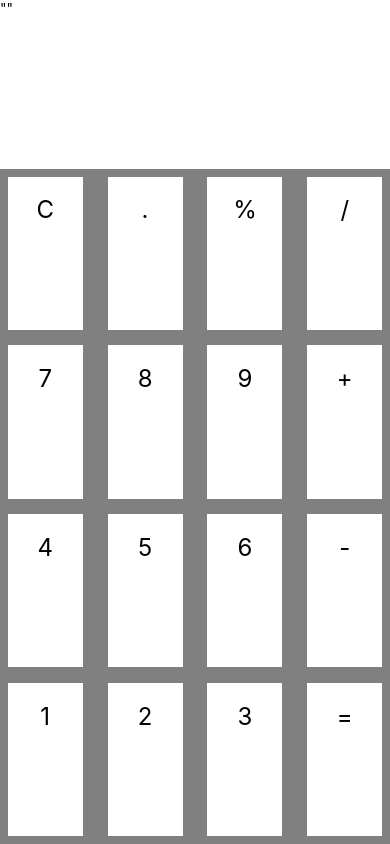
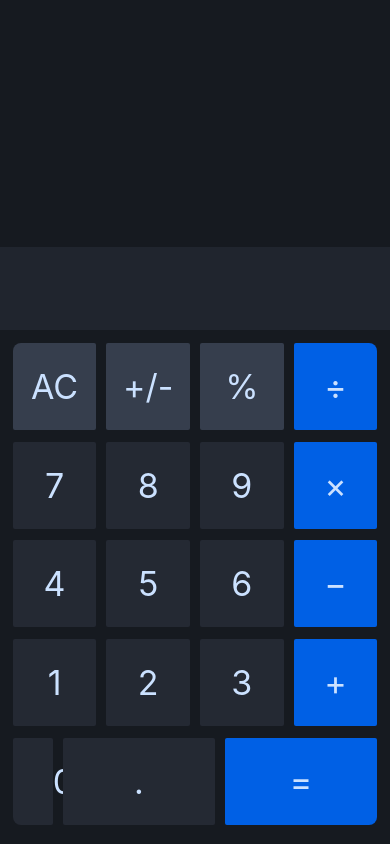
Before and after one commit to maqnitude/react-native-calculator, a React Native app: screen / in a window 390 px wide. Built offline with nearby package versions, Linux system fonts and the light colour scheme.

Commit message:
Improve app UI

```diff
--- a/package.json
+++ b/package.json
@@ -11,7 +11,9 @@
   },
   "dependencies": {
     "react": "18.2.0",
-    "react-native": "0.72.6"
+    "react-native": "0.72.6",
+    "react-native-svg": "^13.14.0",
+    "react-native-svg-transformer": "^1.1.0"
   },
   "devDependencies": {
     "@babel/core": "^7.20.0",
@@ -28,7 +30,7 @@
     "metro-react-native-babel-preset": "0.76.8",
     "prettier": "^2.4.1",
     "react-test-renderer": "18.2.0",
-    "typescript": "4.8.4"
+    "typescript": "^4.8.4"
   },
   "engines": {
     "node": ">=16"
--- a/src/App.tsx
+++ b/src/App.tsx
@@ -1,5 +1,5 @@
 import React, { useState } from 'react';
-import { StyleSheet, Text, View } from 'react-native';
+import { StyleSheet, Text, View, SafeAreaView } from 'react-native';
 
 import Row from './components/Row';
 import Button from './components/Button';
@@ -20,34 +20,42 @@ const CalculatorApp = () => {
   return (
     <View style={styles.container}>
       <View style={styles.displayContainer}>
-        <Text>{JSON.stringify(currentInput)}</Text>
+        <Text style={styles.value}>{currentInput}</Text>
       </View>
-      <View style={styles.buttonContainer}>
+      <View style={styles.semiDisplayContainer}>
+        <Text style={styles.subContent}>{previousInput} {operation}</Text>
+      </View>
+      <SafeAreaView style={styles.buttonContainer}>
         <Row>
-          <Button text="C" onPress={() => handleButtonPress("C")}/>
-          <Button text="." onPress={() => handleButtonPress(".")}/>
-          <Button text="%" onPress={() => handleButtonPress("%")}/>
-          <Button text="/" onPress={() => handleButtonPress("/")}/>
+          <Button theme="secondary top-left-corner" text="AC" onPress={() => handleButtonPress("AC")} />
+          <Button theme="secondary" text="+/-" onPress={() => handleButtonPress("+/-")} />
+          <Button theme="secondary" text="%" onPress={() => handleButtonPress("%")} />
+          <Button theme="primary top-right-corner" text="÷" onPress={() => handleButtonPress("/")} />
         </Row>
         <Row>
-          <Button text="7" onPress={() => handleButtonPress("7")}/>
-          <Button text="8" onPress={() => handleButtonPress("8")}/>
-          <Button text="9" onPress={() => handleButtonPress("9")}/>
-          <Button text="+" onPress={() => handleButtonPress("+")}/>
+          <Button text="7" onPress={() => handleButtonPress("7")} />
+          <Button text="8" onPress={() => handleButtonPress("8")} />
+          <Button text="9" onPress={() => handleButtonPress("9")} />
+          <Button theme="primary" text="×" onPress={() => handleButtonPress("*")} />
         </Row>
         <Row>
-          <Button text="4" onPress={() => handleButtonPress("4")}/>
-          <Button text="5" onPress={() => handleButtonPress("5")}/>
-          <Button text="6" onPress={() => handleButtonPress("6")}/>
-          <Button text="-" onPress={() => handleButtonPress("-")}/>
+          <Button text="4" onPress={() => handleButtonPress("4")} />
+          <Button text="5" onPress={() => handleButtonPress("5")} />
+          <Button text="6" onPress={() => handleButtonPress("6")} />
+          <Button theme="primary" text="−" onPress={() => handleButtonPress("-")} />
         </Row>
         <Row>
-          <Button text="1" onPress={() => handleButtonPress("1")}/>
-          <Button text="2" onPress={() => handleButtonPress("2")}/>
-          <Button text="3" onPress={() => handleButtonPress("3")}/>
-          <Button text="=" onPress={() => handleButtonPress("=")}/>
+          <Button text="1" onPress={() => handleButtonPress("1")} />
+          <Button text="2" onPress={() => handleButtonPress("2")} />
+          <Button text="3" onPress={() => handleButtonPress("3")} />
+          <Button theme="primary" text="+" onPress={() => handleButtonPress("+")} />
         </Row>
-      </View>
+        <Row>
+          <Button theme="bottom-left-corner" size="double" text="0" onPress={() => handleButtonPress("0")} />
+          <Button text="." onPress={() => handleButtonPress(".")} />
+          <Button theme="primary bottom-right-corner" text="=" onPress={() => handleButtonPress("=")} />
+        </Row>
+      </SafeAreaView>
     </View>
   );
 };
@@ -56,16 +64,37 @@ const styles = StyleSheet.create({
   container: {
     flex: 1,
     flexDirection: 'column',
+    backgroundColor: '#161A20',
   },
 
   displayContainer: {
+    flex: 3,
+    justifyContent: 'flex-end',
+  },
+
+  semiDisplayContainer: {
     flex: 1,
-    backgroundColor: 'white',
+    backgroundColor: '#20252E',
+    justifyContent: 'center',
   },
 
   buttonContainer: {
-    flex: 4,
-    backgroundColor: 'gray',
+    flex: 6,
+    marginBottom: '5%',
+  },
+
+  value: {
+    color: '#fff',
+    fontSize: 84,
+    textAlign: 'right',
+  },
+
+  subContent: {
+    textAlign: 'right',
+    color: '#CBE1FF',
+    fontSize: 28,
+    fontWeight: '300',
+    padding: 20,
   },
 });
 
--- a/src/components/Button.js
+++ b/src/components/Button.js
@@ -1,23 +1,91 @@
-import React from "react";
-import { TouchableOpacity, StyleSheet, Text } from "react-native";
+import React from 'react';
+import { TouchableOpacity, StyleSheet, Text, Dimensions } from 'react-native';
+
+const screen = Dimensions.get("window");
+const buttonWidth = screen.width / 4;
 
 const styles = StyleSheet.create({
   text: {
-    color: '#000',
-    fontSize: 24,
-    textAlign: 'center',
+    color: '#CBE1FF',
+    fontSize: 34,
   },
   button: {
-    minWidth: '20%',
-    minHeight: '40%',
-    padding: '5%',
-    backgroundColor: 'white',
+    flex: 1,
+    height: Math.floor(buttonWidth - 10),
+    backgroundColor: '#242933',
+    borderRadius: 2,
+    alignItems: 'center',
+    justifyContent: 'center',
+    margin: 5,
+  },
+  buttonDouble: {
+    // width: Math.floor(screen.width / 2 - 20),
+    width: buttonWidth * 2 - 18,
+    flex: 0,
+    alignItems: 'flex-start',
+    paddingLeft: 40,
+  },
+  secondary_button: {
+    backgroundColor: '#363E4D',
+  },
+  primary_button: {
+    backgroundColor: '#0060E5',
+  },
+  topLeftCorner: {
+    borderTopLeftRadius: 8,
+    borderTopRightRadius: 2,
+    borderBottomRightRadius: 2,
+    borderBottomLeftRadius: 2,
+  },
+  topRightCorner: {
+    borderTopLeftRadius: 2,
+    borderTopRightRadius: 8,
+    borderBottomRightRadius: 2,
+    borderBottomLeftRadius: 2,
+  },
+  bottomLeftCorner: {
+    borderTopLeftRadius: 2,
+    borderTopRightRadius: 2,
+    borderBottomRightRadius: 2,
+    borderBottomLeftRadius: 8,
+  },
+  bottomRightCorner: {
+    borderTopLeftRadius: 2,
+    borderTopRightRadius: 2,
+    borderBottomRightRadius: 8,
+    borderBottomLeftRadius: 2,
   },
 });
 
-export default ({ text, onPress }) => {
+export default ({ text, onPress, size, theme }) => {
+  const buttonStyles = [styles.button];
+  if (size === 'double') {
+    buttonStyles.push(styles.buttonDouble);
+  }
+  if (theme) {
+    theme.split(' ').forEach(prop => {
+      if (prop === 'primary') {
+        buttonStyles.push(styles.primary_button);
+      }
+      else if (prop === 'secondary') {
+        buttonStyles.push(styles.secondary_button);
+      }
+      else if (prop === 'top-left-corner') {
+        buttonStyles.push(styles.topLeftCorner);
+      }
+      else if (prop === 'top-right-corner') {
+        buttonStyles.push(styles.topRightCorner);
+      }
+      else if (prop === 'bottom-left-corner') {
+        buttonStyles.push(styles.bottomLeftCorner);
+      }
+      else if (prop === 'bottom-right-corner') {
+        buttonStyles.push(styles.bottomRightCorner);
+      }
+    });
+  }
   return (
-    <TouchableOpacity style={styles.button} onPress={onPress}>
+    <TouchableOpacity style={buttonStyles} onPress={onPress}>
       <Text style={styles.text}>{text}</Text>
     </TouchableOpacity>
   );
```
Also changed, not shown: 1 other file (tests, documents, lock files or other folders).
